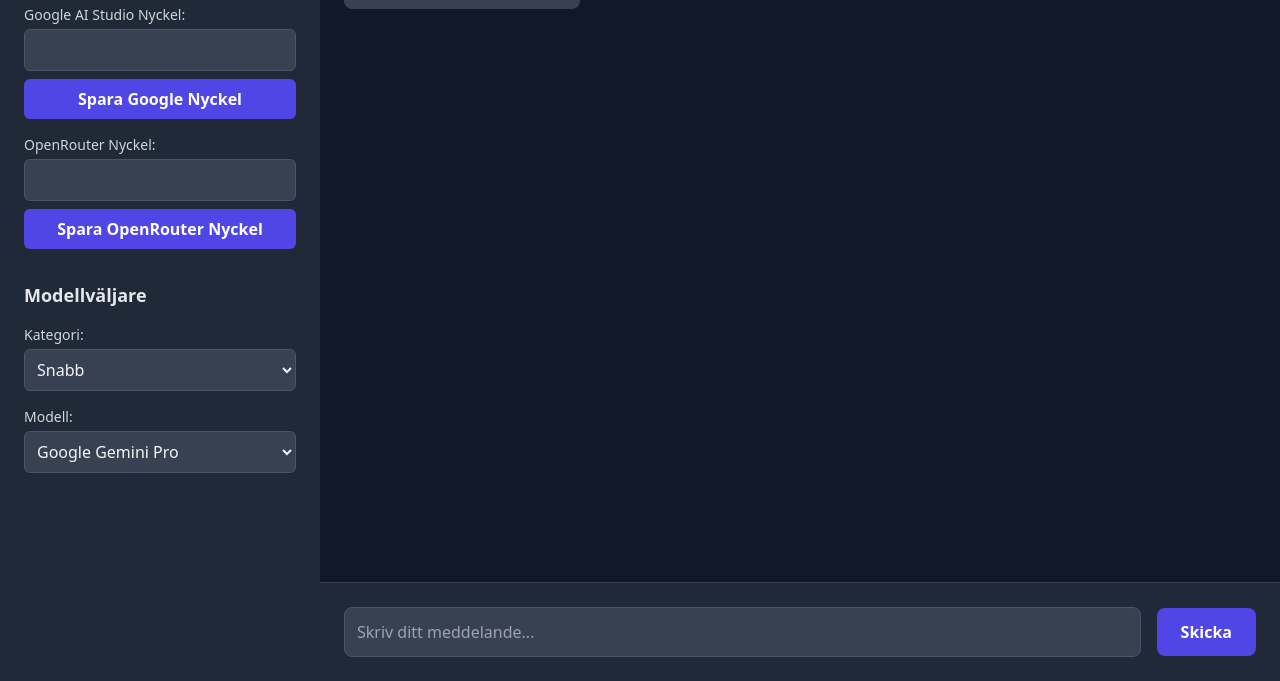
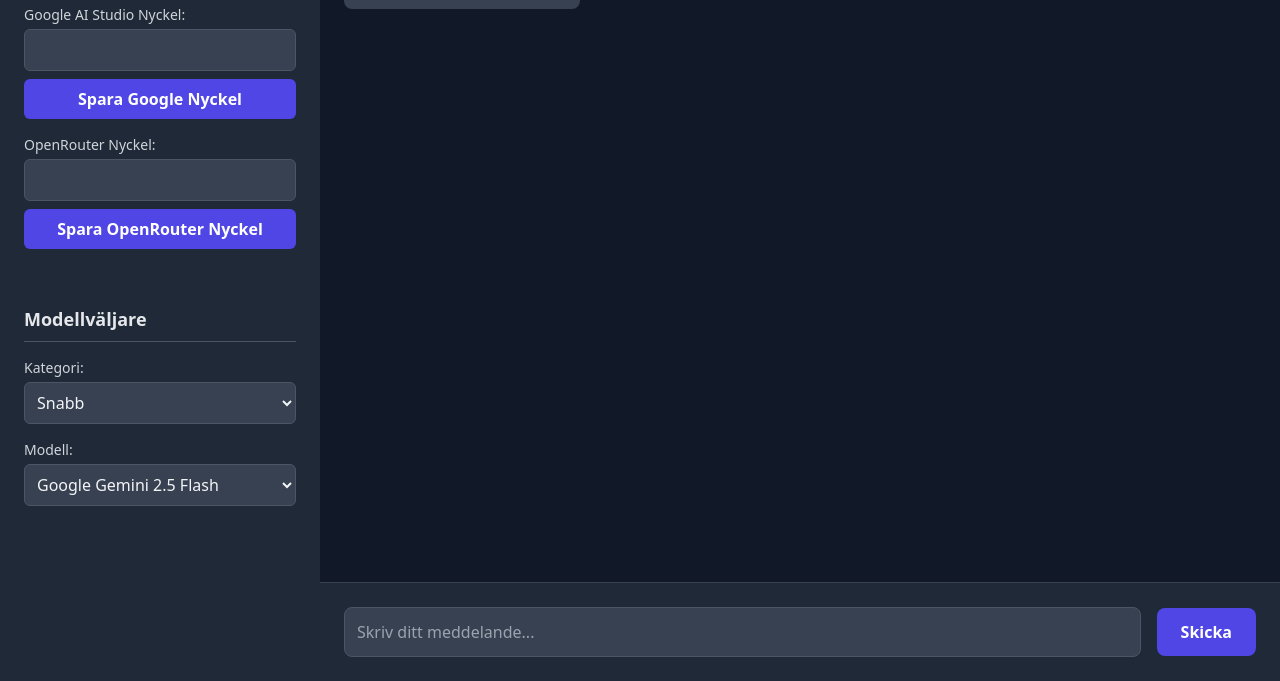
Before and after one commit to uppsala018/rene.gpt, a plain HTML site: page index.html in a window 1280 px wide. Shown: the part 119-800 px from the top of the page. Drawn offline with nearby package versions, Linux system fonts and the light colour scheme.

Commit message:
feat: Sätt Gemini 2.5 Flash som standard och förbättra sidofältslayout
Co-authored-by: aider (gemini/gemini-2.5-flash) <aider@aider.chat>

```diff
--- a/index.html
+++ b/index.html
@@ -43,8 +43,8 @@
         </div>
 
         <!-- Model Selector -->
-        <div class="mb-8">
-            <h2 class="text-lg font-semibold mb-4 text-gray-200">Modellväljare</h2>
+        <div class="mt-6 mb-8">
+            <h2 class="text-lg font-semibold mb-4 pb-2 border-b border-gray-600 text-gray-200">Modellväljare</h2>
             <div class="mb-4">
                 <label for="modelCategory" class="block text-sm font-medium text-gray-300 mb-1">Kategori:</label>
                 <select id="modelCategory" class="w-full p-2 rounded-md bg-gray-700 border border-gray-600 text-gray-100 focus:ring-indigo-500 focus:border-indigo-500">
@@ -59,8 +59,6 @@
                 <label for="selectedModel" class="block text-sm font-medium text-gray-300 mb-1">Modell:</label>
                 <select id="selectedModel" class="w-full p-2 rounded-md bg-gray-700 border border-gray-600 text-gray-100 focus:ring-indigo-500 focus:border-indigo-500">
                     <!-- Options will be populated by JavaScript -->
-                    <option value="google-gemini-pro">Google Gemini Pro</option>
-                    <option value="openrouter-mistralai/mistral-7b-instruct">Mistral 7B Instruct (OpenRouter)</option>
                 </select>
             </div>
         </div>
@@ -124,6 +122,7 @@
         // --- Model Selection ---
         const models = {
             fast: [
+                { id: 'google-gemini-2-5-flash', name: 'Google Gemini 2.5 Flash' },
                 { id: 'google-gemini-pro', name: 'Google Gemini Pro' },
                 { id: 'openrouter-mistralai/mistral-7b-instruct', name: 'Mistral 7B Instruct (OpenRouter)' }
             ],
```
